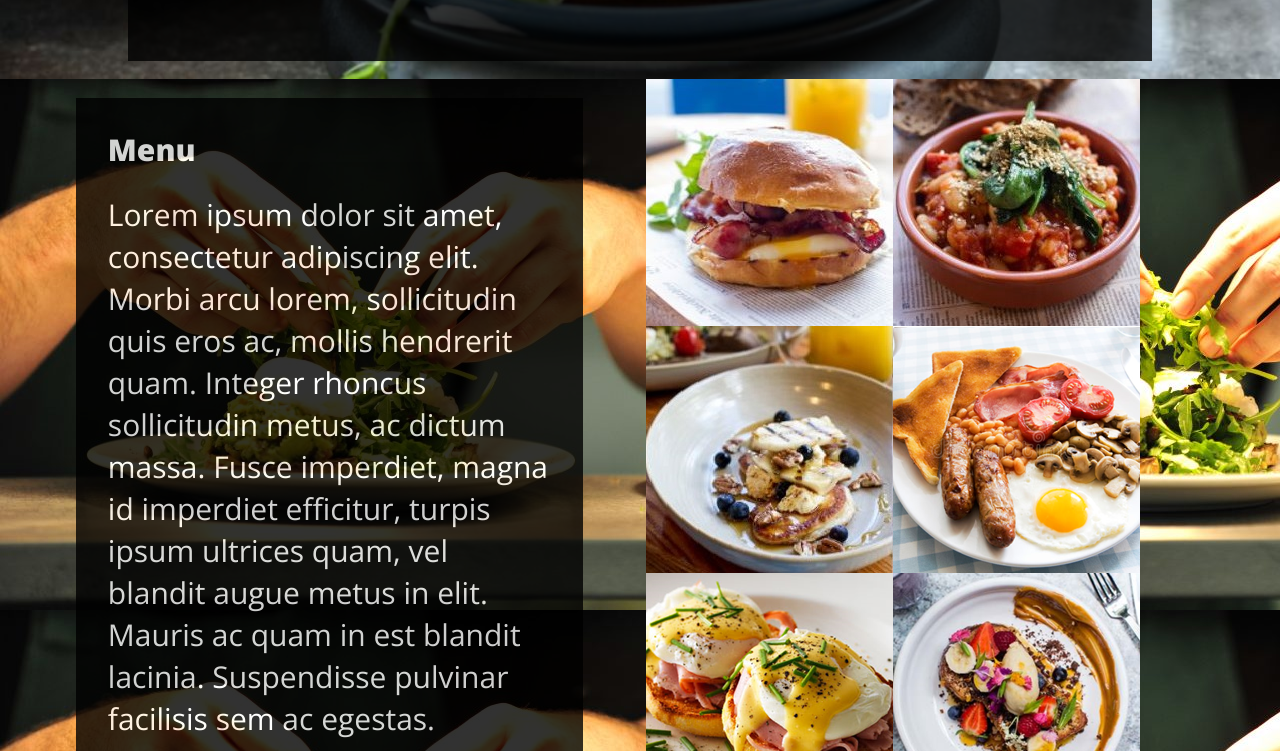
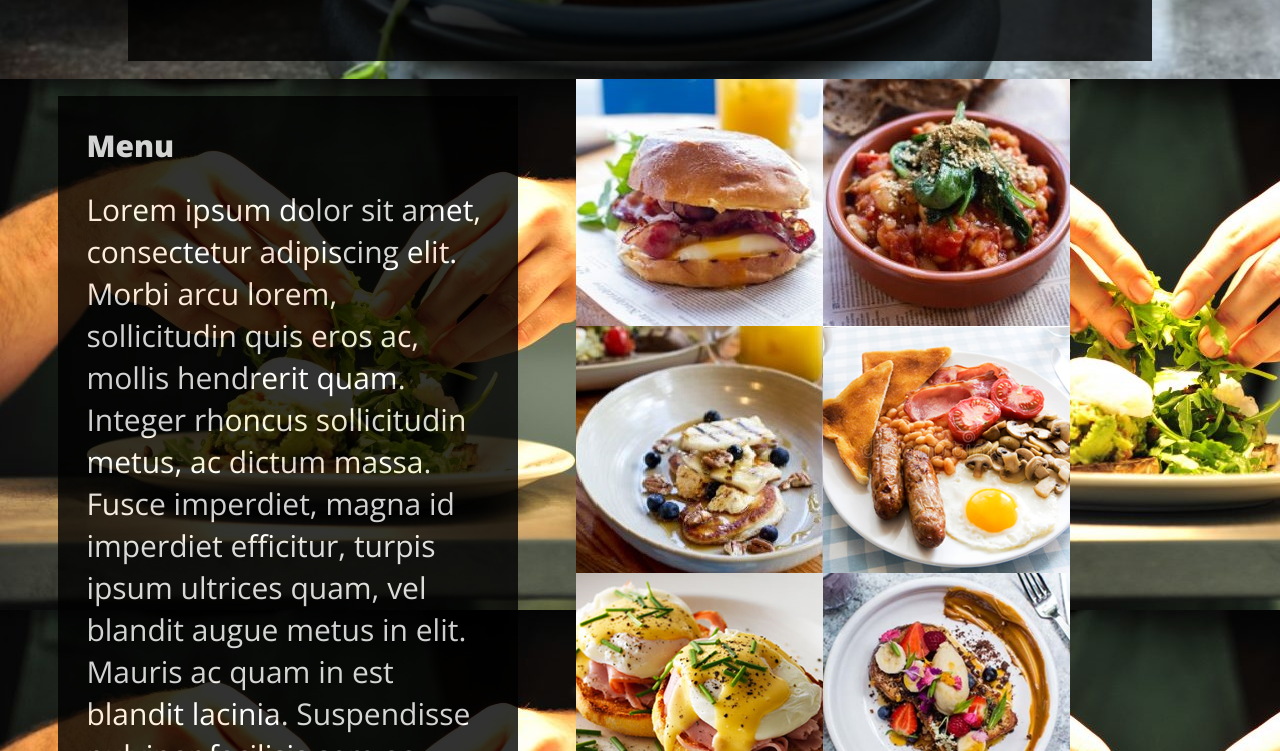
Before and after one commit to Varsha-kumar/project-code, a plain HTML site: page index.html in a window 1280 px wide. Shown: the part 1109-1860 px from the top of the page. Drawn offline with nearby package versions, Linux system fonts and the light colour scheme.

Commit message:
01/05/18 Changes

```diff
--- a/css/style.css
+++ b/css/style.css
@@ -7,8 +7,10 @@ body {
 }
 
 header a { color: white }
+header a { text-decoration: none }
 
 footer a { color: white }
+footer a { text-decoration: none }
 
 /******************************************
 /* LAYOUT
@@ -197,7 +199,7 @@ div #grid {
 	display: flex;
 	flex-wrap: wrap;
 	height: 800px;
-  width: 50%;
+  width: 55%;
   margin-right: auto;
 }
 
@@ -213,9 +215,9 @@ div #grid {
 }
 
 div #menu-column-1 {
-width: 50%;
+width: 45%;
 height:800px;
-margin-left: 1%;
+margin-left: auto;
 }
 /* end of overlay */
 
```
